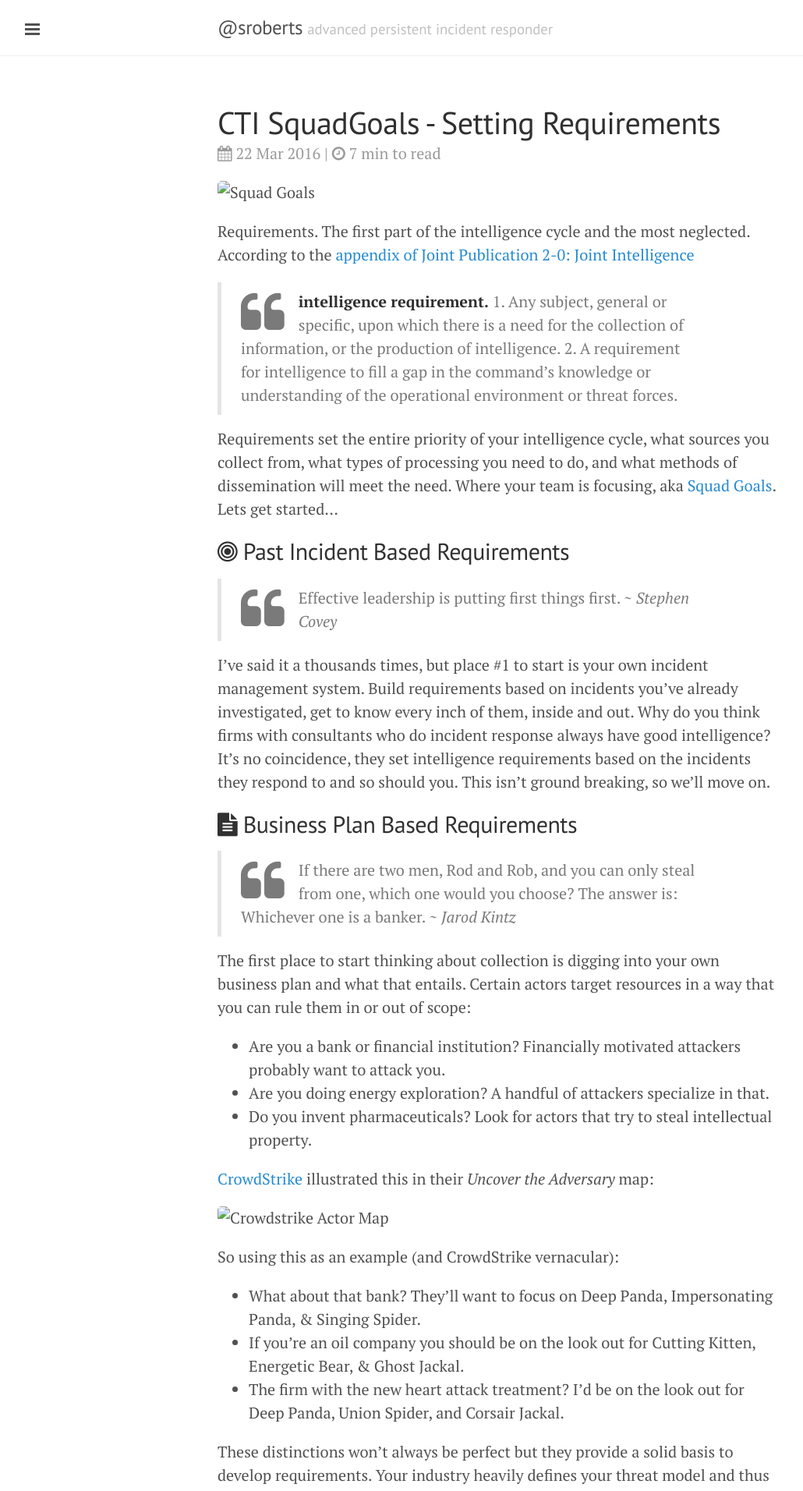
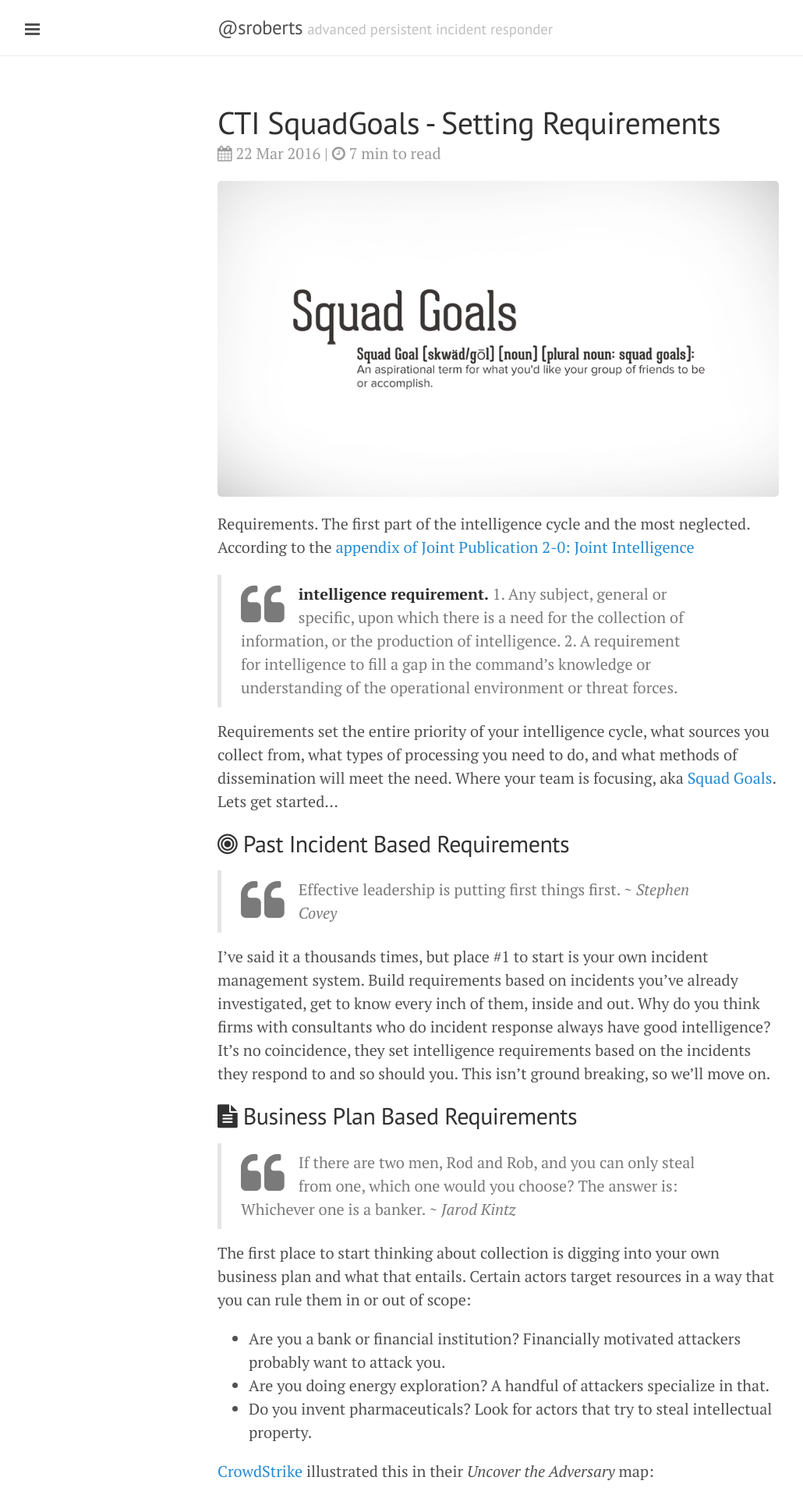
Before and after one commit to sroberts/sroberts.github.io, a Jekyll site: the page built from _posts/2016-03-22-cti-squad-goals-intro-to-requirements.md, in a window 1280 px wide. Shown: the top 1912 px of the page at 78% size, without its empty margins (1-1031 px from the left). Built offline with Jekyll 4.4.1, drawn with Linux system fonts in a browser that asks for light colours; nearby versions of some CDN libraries; comment, search, counter and statistics services are not loaded.

Commit message:
fixed image links

```diff
--- a/_posts/2016-03-22-cti-squad-goals-intro-to-requirements.md
+++ b/_posts/2016-03-22-cti-squad-goals-intro-to-requirements.md
@@ -3,7 +3,7 @@
 title: CTI SquadGoals - Setting Requirements
 ---
 
-![Squad Goals](public/squadgoals.png)
+![Squad Goals](/public/squadgoals.png)
 
 Requirements. The first part of the intelligence cycle and the most neglected. According to the [appendix of Joint Publication 2-0: Joint Intelligence](http://www.dtic.mil/doctrine/new_pubs/jp2_0.pdf)
 
@@ -32,7 +32,7 @@
 
 [CrowdStrike](http://www.crowdstrike.com/) illustrated this in their _Uncover the Adversary_ map:
 
-![Crowdstrike Actor Map](public/crowdstrike-map.png)
+![Crowdstrike Actor Map](/public/crowdstrike-map.png)
 
 So using this as an example (and CrowdStrike vernacular):
 
@@ -48,7 +48,7 @@
 
 Geography is a tricky thing. The Internet lets us access information across the world yet at the same time it's often an [extension of real life](http://www.pokemon.com/us/pokemon-video-games/pokemon-go/). Attackers take advantage of geographic distribution to remain semi-anonymous, but in others they use computer network attack to [project a different kind of power within a region](http://motherboard.vice.com/read/inside-the-unending-cyber-siege-of-hong-kong).
 
-![ZOMG MAP OF HACKER STUFF](public/uplink-server-map.jpg)
+![ZOMG MAP OF HACKER STUFF](/public/uplink-server-map.jpg)
 
 The [Naikon Group](https://www.threatconnect.com/camerashy/) is a good example. Public reports say they're focused on operations within South East Asia such as Nepal, the Philippines, Thailand, etc. Don't live in South East Asia? Naikon is probably not interested to you. Living in Singapore? You should probably be paying attention. This is true for a variety of organizations, including dissident groups. Even though an actor could strike across the world (and may do so) it would be sloppy to not consider location in defining intelligence requirements.
 
@@ -60,7 +60,7 @@
 
 It's a common mistake to think of attackers as omnipotent. They have limits, budgets, time, etc. As a result most attackers focus on attacking certain kinds of networks. A Windows network running Active Directory is often harder to attack than a Linux network on LDAP (don't knock MSFT, [they've invested a lot in security over the last 15 years](http://news.microsoft.com/stories/cybercrime/index.html)) but the fact is most attackers are probably more familiar and invested in attacking Windows & AD than Ubuntu and OpenLDAP.
 
-![Nmap... because?](public/nmap.jpg)
+![Nmap... because?](/public/nmap.jpg)
 
 When developing intelligence requirements take the time to look around your infrastructure, what makes you special? Do you run lots of Industrial Control Systems? You should probably be paying attention to different attackers than a law firm running all Macs. Part of this is vulnerability management as well, understanding the flaws that are out there for the systems you protect.
 
```
